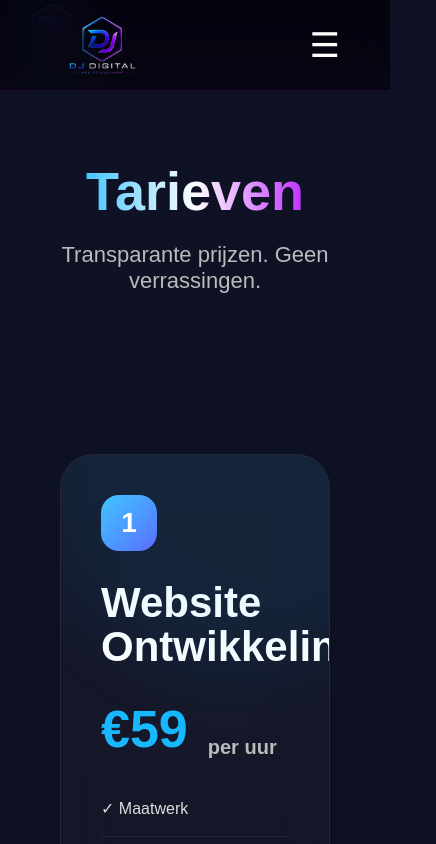
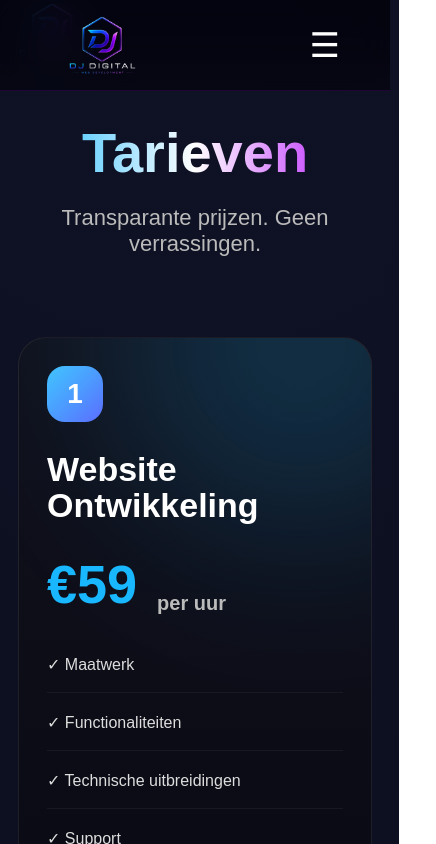
Before and after one commit to djdigitaldev-code/djdigital-website, a Next.js app: page /tarieven in a window 390 px wide. Shown: the top 844 px of the page, 436 px wide, since content can reach past the window. Built offline with nearby package versions, Linux system fonts and the light colour scheme.

Commit message:
tarieven

```diff
--- a/app/tarieven/tarieven.css
+++ b/app/tarieven/tarieven.css
@@ -735,6 +735,18 @@ flex-direction:column;
 
 justify-content:flex-start;
 
+border-radius:34px;
+
+isolation:isolate;
+
+background:
+
+linear-gradient(
+180deg,
+rgba(18,18,28,.96),
+rgba(10,10,20,.96)
+);
+
 }
 
 .price-card::before{
@@ -743,19 +755,21 @@ content:"";
 
 position:absolute;
 
-top:-200px;
+width:380px;
+
+height:380px;
+
+top:-180px;
 
 right:-120px;
 
-width:420px;
-
-height:420px;
-
 border-radius:999px;
 
-opacity:.08;
+opacity:.18;
 
-filter:blur(40px);
+filter:blur(90px);
+
+z-index:-1;
 
 }
 
@@ -1139,75 +1153,32 @@ opacity:1;
 
 }
 
-/* MOBILE */
+/* PREMIUM MOBILE */
 
-@media(max-width:1100px){
+@media(max-width:950px){
 
 .pricing-page{
 
-padding-top:120px;
-
-}
-
-.pricing-title{
-
-padding:40px 20px;
-
-text-align:center;
+padding:
+120px
+18px
+60px;
 
 }
 
 .pricing-title h1{
 
-font-size:54px;
+font-size:56px;
 
 }
 
-.pricing-grid{
+.pricing-grid,
+.wide-grid,
+.bottom-grid{
 
 grid-template-columns:1fr;
 
-padding:40px 20px;
-
-}
-
-.wide-grid{
-
-display:grid;
-
-grid-template-columns:1fr;
-
-padding:40px 20px;
-
-gap:25px;
-
-}
-
-.package-row{
-
-display:flex;
-
-flex-direction:column;
-
-align-items:flex-start;
-
-gap:16px;
-
-}
-
-.package-row strong{
-
-font-size:26px;
-
-}
-
-.bottom-grid{
-
-display:grid;
-
-grid-template-columns:1fr;
-
-padding:40px 20px;
+gap:20px;
 
 }
 
@@ -1215,27 +1186,50 @@ padding:40px 20px;
 .wide-card,
 .bottom-card{
 
-width:100%;
+padding:28px;
 
-max-width:100%;
+border-radius:28px;
 
-overflow:hidden;
+}
+
+.package-row{
+
+grid-template-columns:1fr;
+
+gap:18px;
+
+}
+
+.package-row strong{
+
+font-size:28px;
 
 }
 
 .icon-row{
 
-display:grid;
+grid-template-columns:
+1fr 1fr;
 
-grid-template-columns:
-repeat(
-2,
-1fr
-);
+}
 
-gap:15px;
+.price{
 
-padding:30px 20px;
+font-size:54px;
+
+}
+
+.price-card h2{
+
+font-size:34px;
+
+}
+
+.contact-box{
+
+width:92%;
+
+padding:36px;
 
 }
 
```
